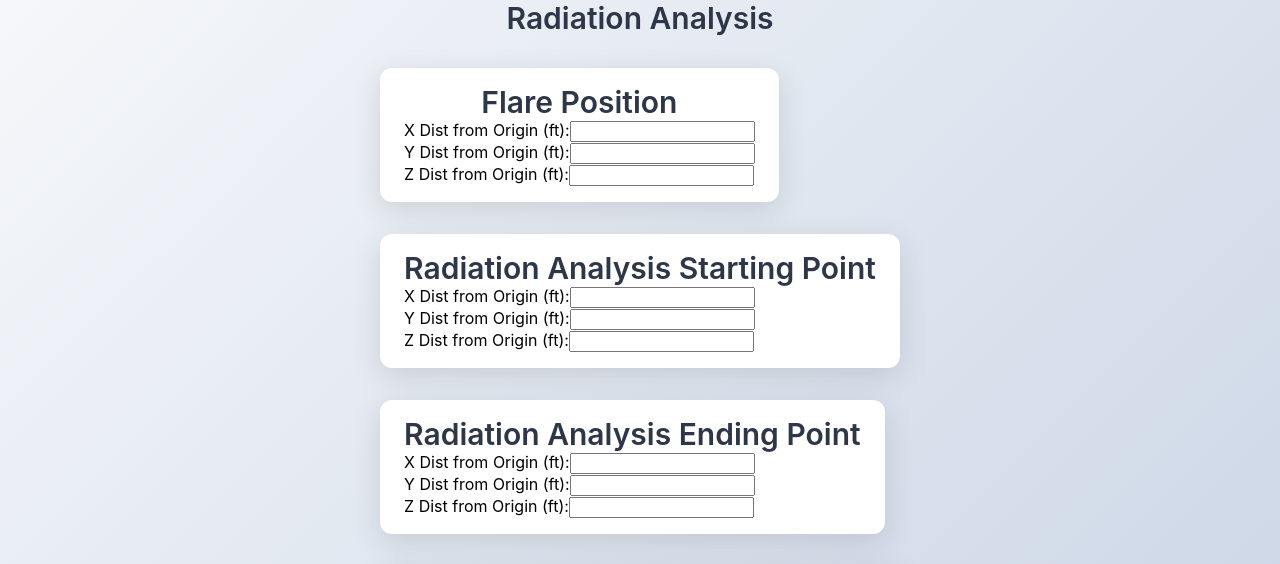
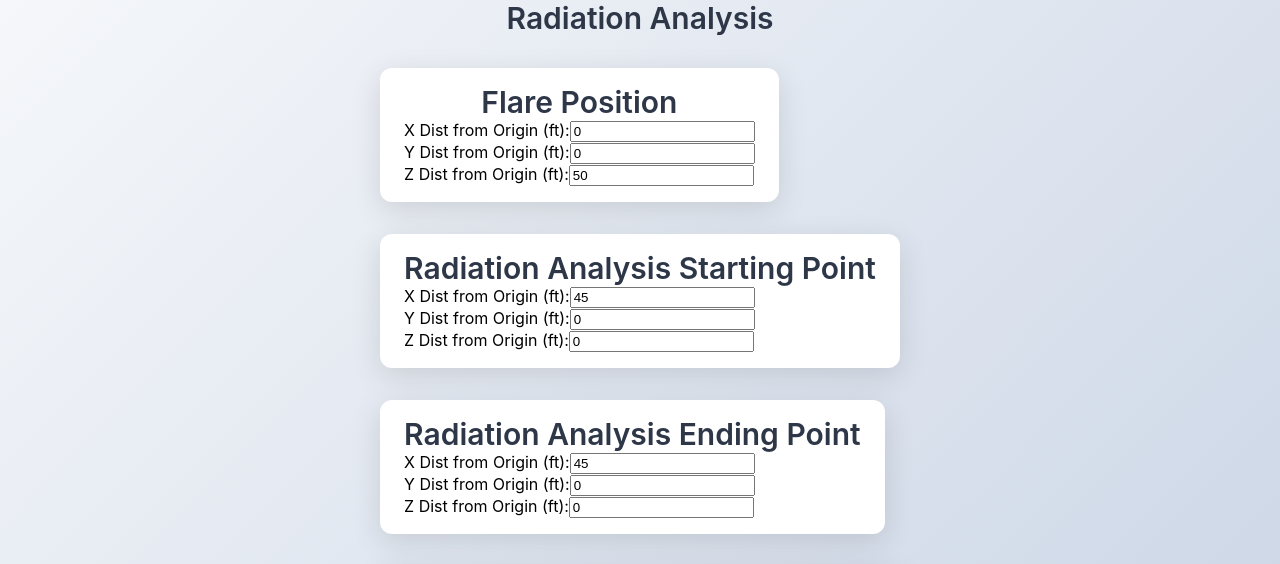
Before and after one commit to mikeyj777/radiation_analysis, a React (Create React App) app in the folder client/: page /rad in a window 1280 px wide. Shown: the top 564 px of the page. Built offline with nearby package versions, Linux system fonts and the light colour scheme.

Commit message:
fe - adding default values

```diff
--- a/client/src/components/RadiationAnalysis.jsx
+++ b/client/src/components/RadiationAnalysis.jsx
@@ -51,15 +51,15 @@ const RadiationAnalysis = () => {
           <form>
             <div>
               <label>X Dist from Origin (ft):</label>
-              <input type="number" name="xFlare" value={formData.xFlare} onChange={handleChange} required />
+              <input type="number" name="xFlare" value={formData.xFlare || 0} onChange={handleChange} required />
             </div>
             <div>
               <label>Y Dist from Origin (ft):</label>
-              <input type="number" name="yFlare" value={formData.yFlare} onChange={handleChange} required />
+              <input type="number" name="yFlare" value={formData.yFlare || 0} onChange={handleChange} required />
             </div>
             <div>
               <label>Z Dist from Origin (ft):</label>
-              <input type="number" name="zFlare" value={formData.zFlare} onChange={handleChange} required />
+              <input type="number" name="zFlare" value={formData.zFlare || 50} onChange={handleChange} required />
             </div>
           </form>
         </div>
@@ -69,15 +69,15 @@ const RadiationAnalysis = () => {
           <form>
             <div>
               <label>X Dist from Origin (ft):</label>
-              <input type="number" name="xTransectStart" value={formData.xTransectStart} onChange={handleChange} required />
+              <input type="number" name="xTransectStart" value={formData.xTransectStart || 45} onChange={handleChange} required />
             </div>
             <div>
               <label>Y Dist from Origin (ft):</label>
-              <input type="number" name="yTransectStart" value={formData.yTransectStart} onChange={handleChange} required />
+              <input type="number" name="yTransectStart" value={formData.yTransectStart || 0} onChange={handleChange} required />
             </div>
             <div>
               <label>Z Dist from Origin (ft):</label>
-              <input type="number" name="zTransectStart" value={formData.zTransectStart} onChange={handleChange} required />
+              <input type="number" name="zTransectStart" value={formData.zTransectStart || 0} onChange={handleChange} required />
             </div>
           </form>
         </div>
@@ -87,15 +87,15 @@ const RadiationAnalysis = () => {
           <form>
             <div>
               <label>X Dist from Origin (ft):</label>
-              <input type="number" name="xTransectFinal" value={formData.xTransectFinal} onChange={handleChange} required />
+              <input type="number" name="xTransectFinal" value={formData.xTransectFinal || 45} onChange={handleChange} required />
             </div>
             <div>
               <label>Y Dist from Origin (ft):</label>
-              <input type="number" name="yTransectFinal" value={formData.yTransectFinal} onChange={handleChange} required />
+              <input type="number" name="yTransectFinal" value={formData.yTransectFinal || 0} onChange={handleChange} required />
             </div>
             <div>
               <label>Z Dist from Origin (ft):</label>
-              <input type="number" name="zTransectFinal" value={formData.zTransectFinal} onChange={handleChange} required />
+              <input type="number" name="zTransectFinal" value={formData.zTransectFinal || 0} onChange={handleChange} required />
             </div>
           </form>
         </div>
```
